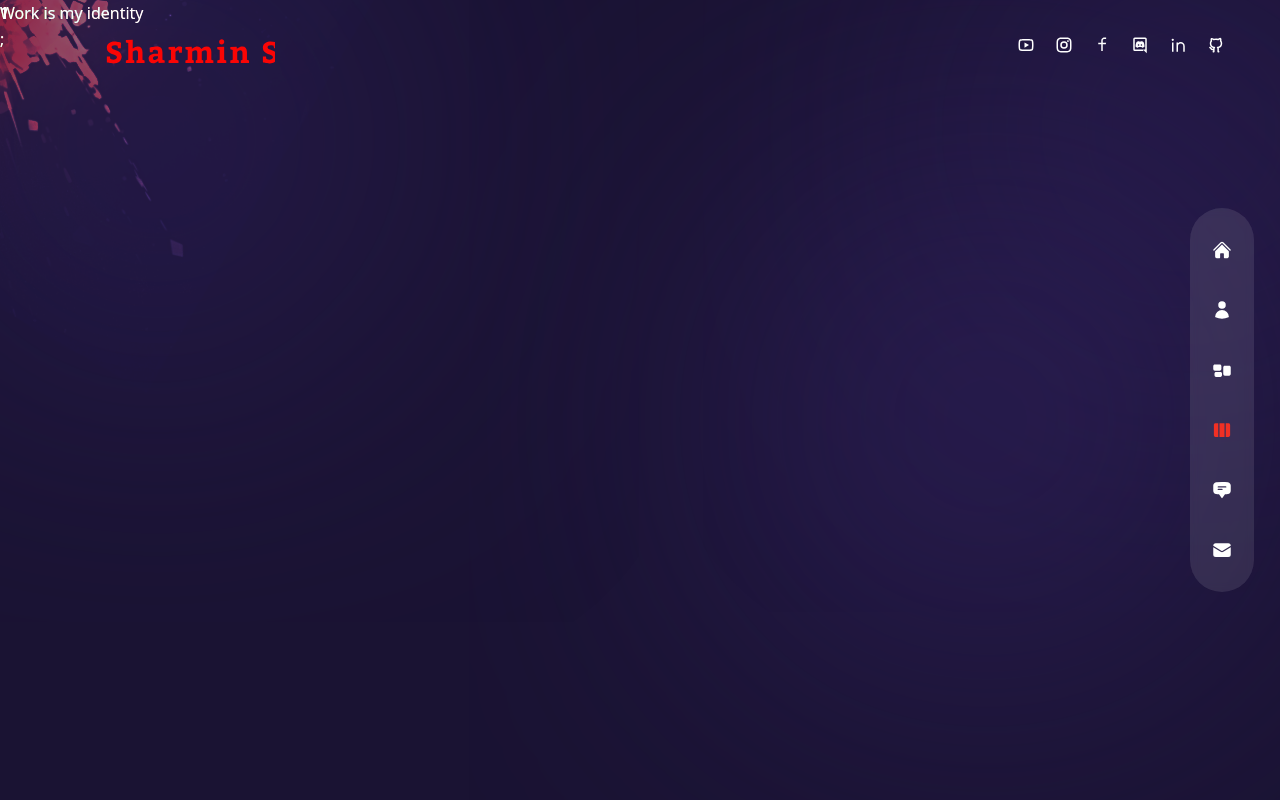
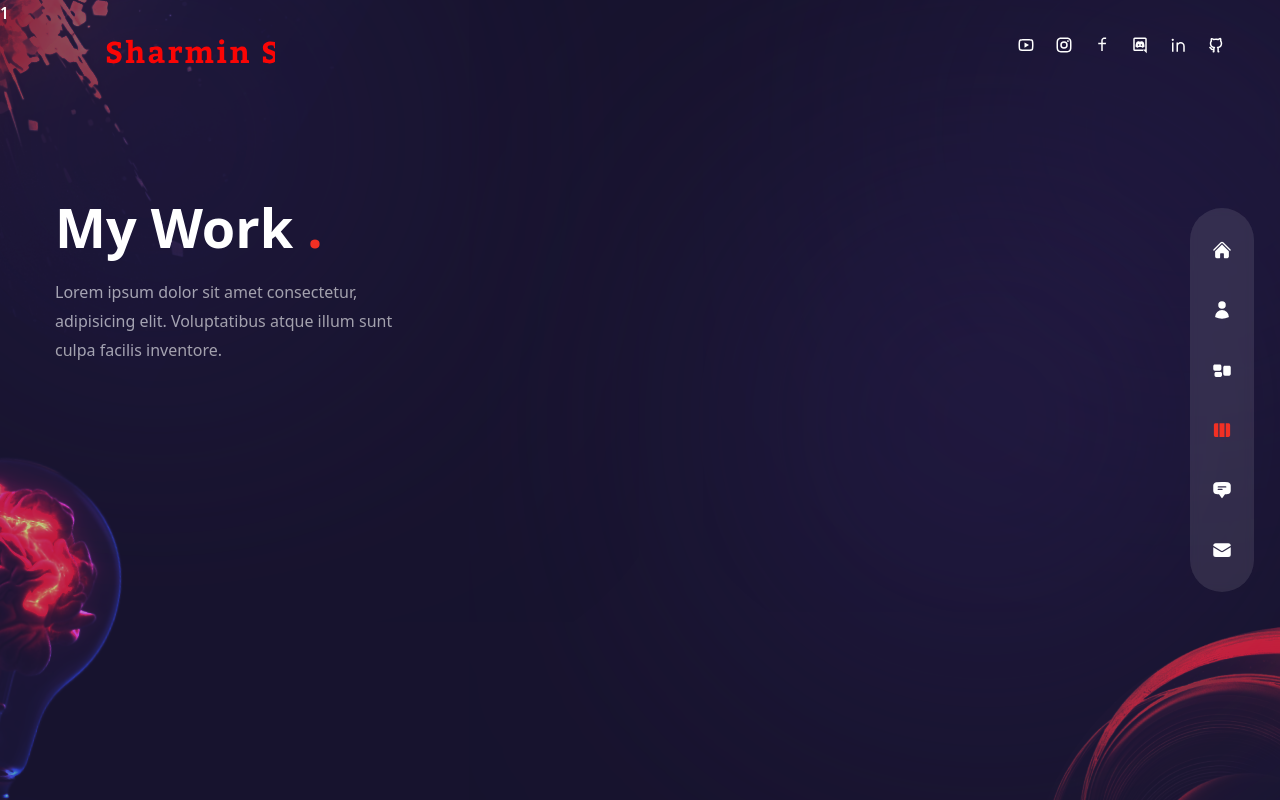
Before and after one commit to Sharmin64/my-next-portfolio, a Next.js app: page /work in a window 1280 px wide. Built offline with nearby package versions, Linux system fonts and the light colour scheme.

Commit message:
workslider updated

```diff
--- a/components/WorkSlider.js
+++ b/components/WorkSlider.js
@@ -44,8 +44,55 @@
   ],
 };
 
+//! import swiper react components
+import { Swiper, SwiperSlide } from "swiper/react";
+// import swiper styles
+import "swiper/css";
+import "swiper/css/free-mode";
+import "swiper/css/pagination";
+
+// import required modules
+import { Pagination } from "swiper/modules";
+
+// * icons
+import { BsArrowBarRight } from "react-icons/bs";
+// neaxt image
+import Image from "next/image";
+
 const WorkSlider = () => {
-  return <div>WorkSlider</div>;
+  return (
+    <Swiper
+      spaceBetween={10}
+      pagination={{
+        clickable: true,
+      }}
+      modules={[Pagination]}
+      className="h-[280px] sm:h-[480px]"
+    >
+      {workSlides.slides.map((slide, index) => {
+        return;
+        <SwiperSlide key={index}>
+          <div className="grid grid-cols-2 grid-rows-2 gap-4 cursor-pointer">
+            {slide.images.map((image, index) => {
+              return (
+                <div key={index}>
+                  <div>
+                    {/* images */}
+                    <Image
+                      src={image.path}
+                      width={500}
+                      height={300}
+                      alt="image"
+                    />
+                  </div>
+                </div>
+              );
+            })}
+          </div>
+        </SwiperSlide>;
+      })}
+    </Swiper>
+  );
 };
 
 export default WorkSlider;
--- a/pages/services/index.js
+++ b/pages/services/index.js
@@ -29,10 +29,16 @@
               Voluptatibus atque illum sunt culpa facilis inventore.
             </p>
           </div>
-          <div className="w-full xl:max-w-[65%]">
-            {/* slider */}
+          {/* slider */}
+          <motion.div
+            variants={fadeIn("down", 0.6)}
+            initial="hidden"
+            animate="show"
+            exit="hidden"
+            className="w-full xl:max-w-[65%]"
+          >
             <ServiceSlider />
-          </div>
+          </motion.div>
         </div>
       </div>
       <Bulb />
--- a/pages/work/index.js
+++ b/pages/work/index.js
@@ -1,5 +1,49 @@
+//? component
+import WorkSlider from "../../components/WorkSlider";
+import Bulb from "../../components/Bulb";
+import Circles from "../../components/Circles";
+
+// ? framer motion
+import { motion } from "framer-motion";
+import { fadeIn } from "../../variants";
+
 const Work = () => {
-  return <div>Work is my identity</div>;
+  return (
+    <div className="h-full bg-primary/30 py-36 flex items-center">
+      <Circles />
+      <div className="container mx-auto">
+        <div className="flex flex-col xl:flex-row gap-x-8">
+          {/* texxt  */}
+          <div className="text-center flex xl:w-[30vw] flex-col lg:text-left mb-4 xl:mb-0">
+            <motion.h2
+              variants={fadeIn("up", 0.3)}
+              initial="hidden"
+              animate="show"
+              exit="hidden"
+              className="h2 xl:mt-8"
+            >
+              My Work <span className="text-accent">.</span>
+            </motion.h2>
+            <p className="mb-4 max-w-[400px] mx-auto lg:mx-0">
+              Lorem ipsum dolor sit amet consectetur, adipisicing elit.
+              Voluptatibus atque illum sunt culpa facilis inventore.
+            </p>
+          </div>
+          {/* slider */}
+          <motion.div
+            variants={fadeIn("down", 0.6)}
+            initial="hidden"
+            animate="show"
+            exit="hidden"
+            className="w-full xl:max-w-[65%]"
+          >
+            <WorkSlider />
+          </motion.div>
+        </div>
+      </div>
+      <Bulb />
+    </div>
+  );
 };
 
 export default Work;
```
